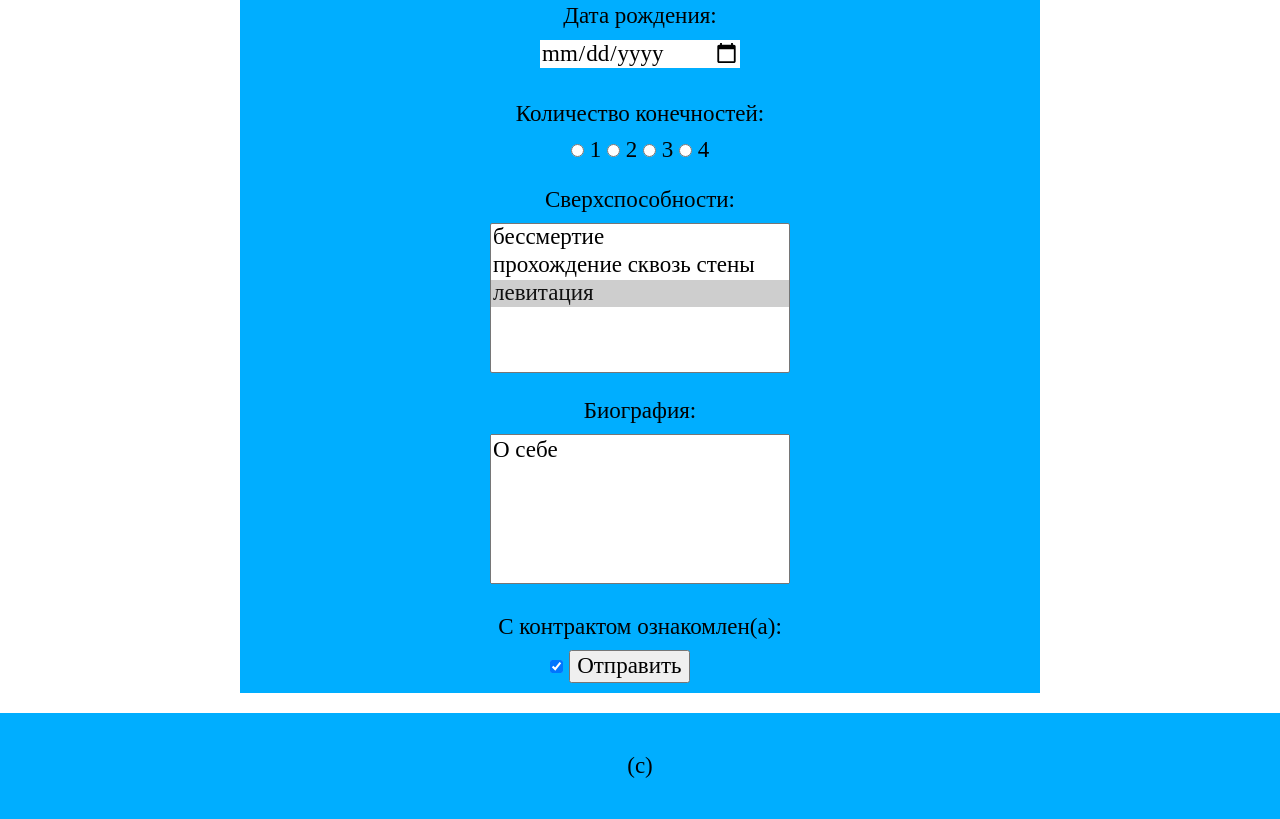
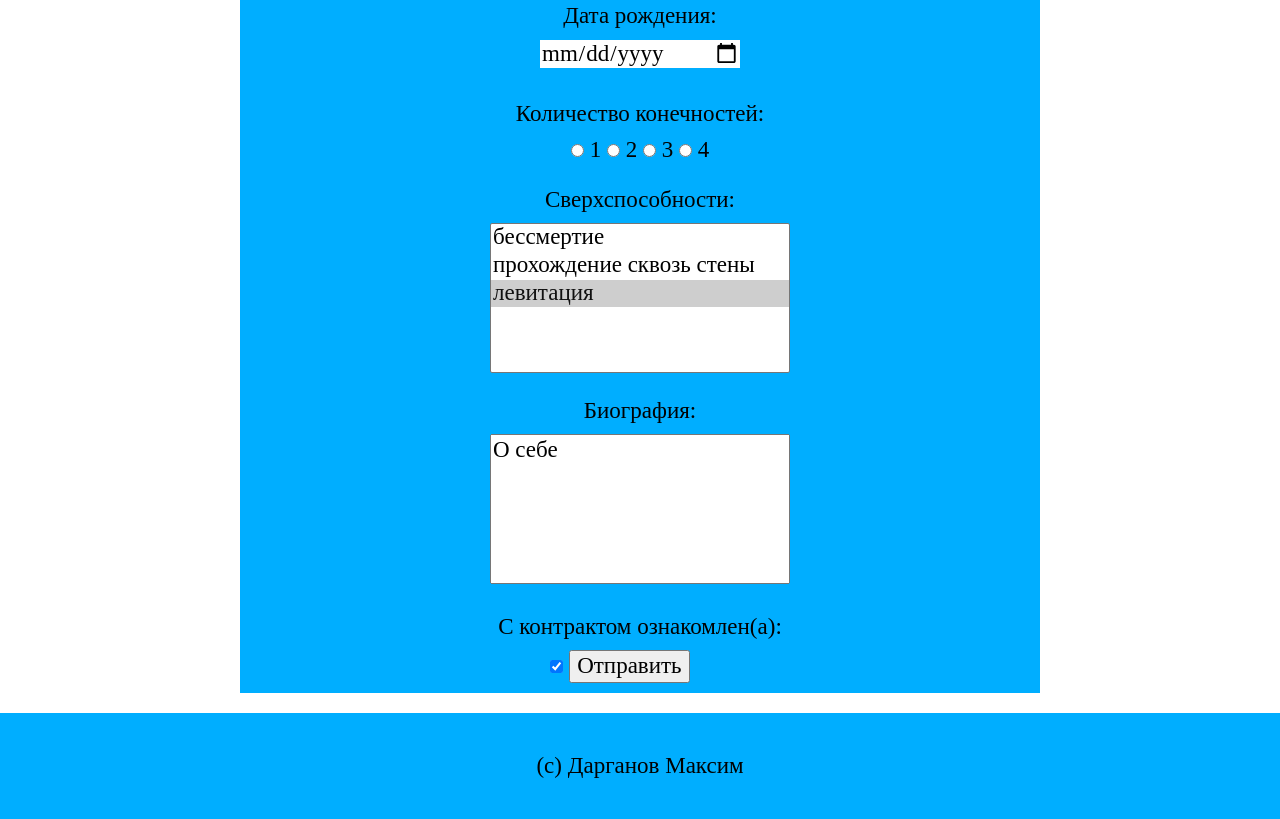
Before and after one commit to MaximDarganov/web2.github.io, a plain HTML site: page web2/index.html in a window 1280 px wide. Shown: the part 1986-2805 px from the top of the page. Drawn offline with nearby package versions, Linux system fonts and the light colour scheme.

Commit message:
Add files via upload

```diff
--- a/web2/index.html
+++ b/web2/index.html
@@ -291,7 +291,7 @@
 
     <footer class="footer">
       <div class="container">
-        <div class="footer__copy">(c)</div>
+        <div class="footer__copy">(c) Дарганов Максим</div>
       </div>
     </footer>
   </body>
```
